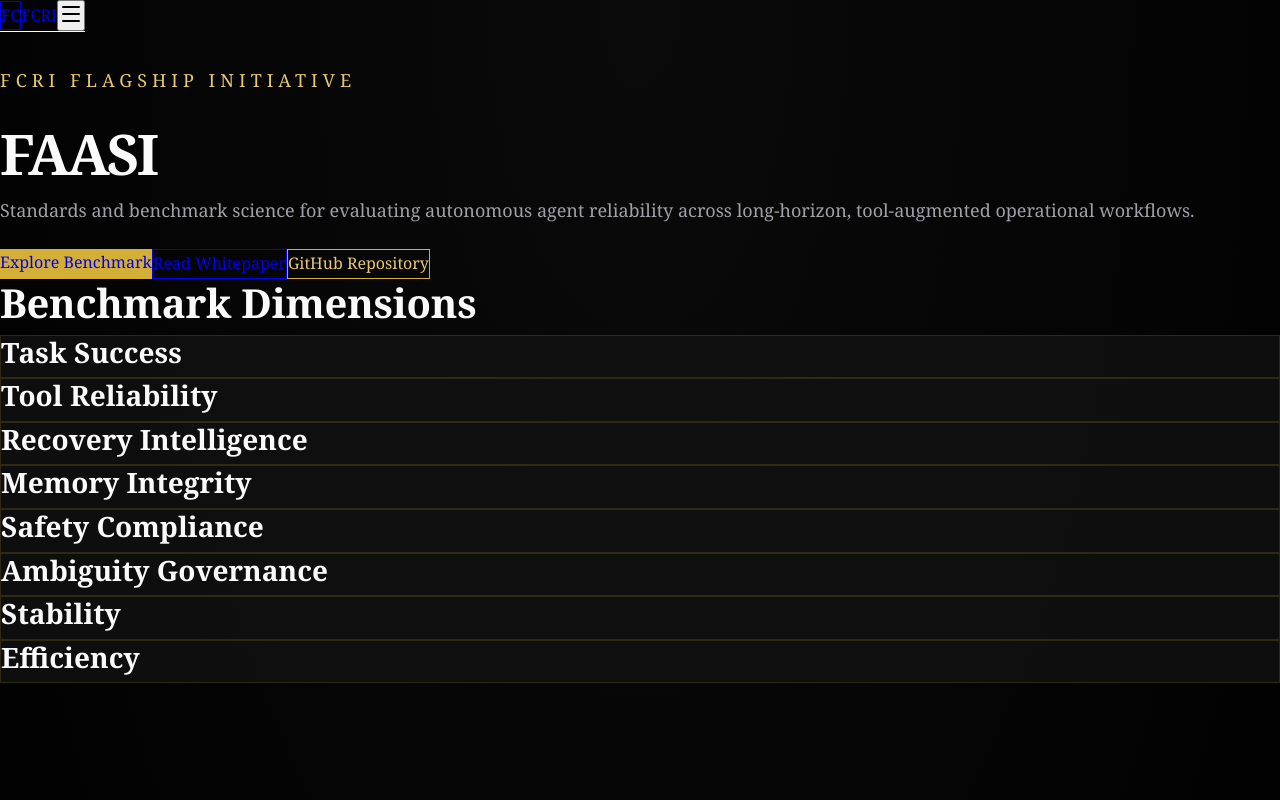
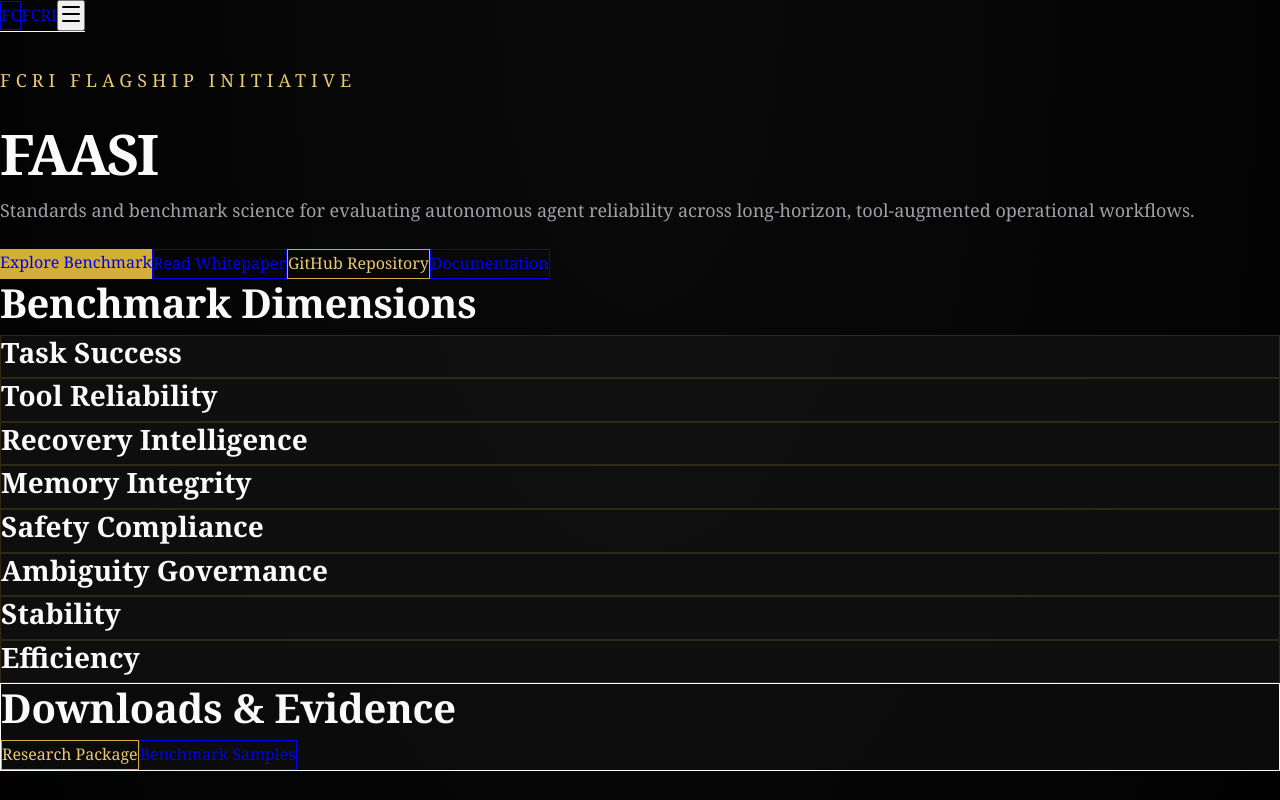
Before and after one commit to Davidcarmelalex/fcri, a Next.js app: page /faasi in a window 1280 px wide. Shown: the top 800 px of the page. Built offline with nearby package versions, Linux system fonts and the light colour scheme.

Commit message:
Add docs and download integration to FAASI landing

```diff
--- a/src/app/faasi/page.tsx
+++ b/src/app/faasi/page.tsx
@@ -23,6 +23,7 @@
             <Link href='/faasi/benchmark' className='bg-[var(--gold)] px-8 py-4 text-black font-semibold'>Explore Benchmark</Link>
             <Link href='/faasi/whitepaper' className='border border-white/20 px-8 py-4'>Read Whitepaper</Link>
             <Link href='https://github.com/Davidcarmelalex/fcri-faasi-core' className='border border-[var(--gold)] px-8 py-4 text-[var(--gold-light)]'>GitHub Repository</Link>
+            <Link href='/faasi/docs' className='border border-white/20 px-8 py-4'>Documentation</Link>
           </div>
         </div>
       </section>
@@ -36,6 +37,15 @@
           ))}
         </div>
       </section>
+      <section className='mx-auto max-w-7xl px-6 pb-24'>
+        <div className='border border-white/10 bg-[rgba(15,15,15,0.7)] p-10'>
+          <h2 className='text-3xl font-semibold'>Downloads & Evidence</h2>
+          <div className='mt-6 flex flex-wrap gap-4'>
+            <Link href='https://github.com/Davidcarmelalex/fcri-faasi-core/tree/main/paper' className='border border-[var(--gold)] px-6 py-3 text-[var(--gold-light)]'>Research Package</Link>
+            <Link href='https://github.com/Davidcarmelalex/fcri-faasi-core/tree/main/examples' className='border border-white/20 px-6 py-3'>Benchmark Samples</Link>
+          </div>
+        </div>
+      </section>
     </main>
   );
 }
```
